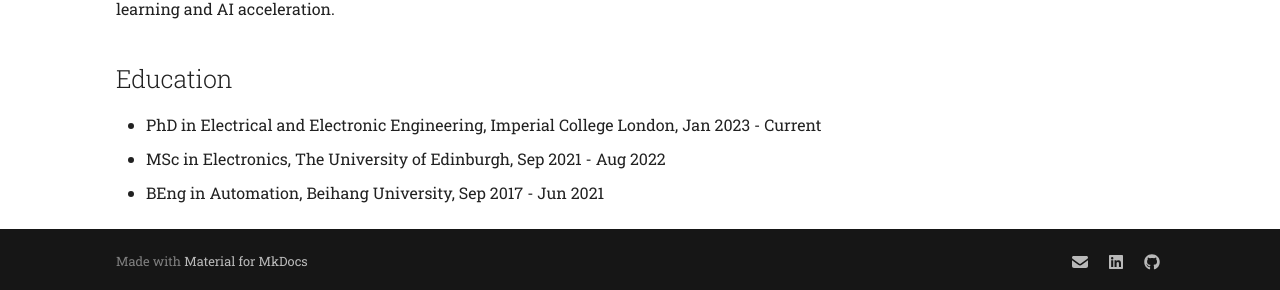
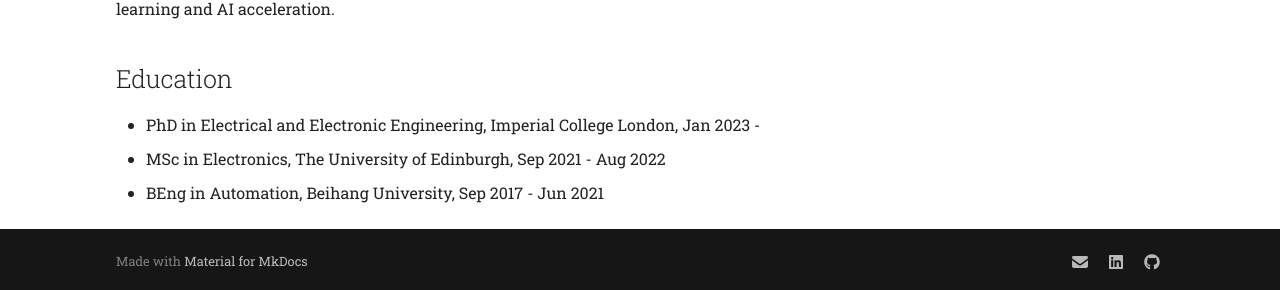
Before and after one commit to ChengZhang-98/blog, an MkDocs documentation site: the page built from docs/index.md, in a window 1280 px wide and 1023 px high. Shown: the part 730-1020 px from the top of the window. Built offline with MkDocs 1.6.1 and Material for MkDocs 9.7.7, drawn with Linux system fonts in a browser that asks for light colours.

Commit message:
PhD graduation time removed

```diff
--- a/docs/index.md
+++ b/docs/index.md
@@ -26,6 +26,6 @@ I am Cheng Zhang, a first-year PhD student at the [Department of Electrical and
 
 ## Education
 
-- PhD in Electrical and Electronic Engineering, Imperial College London, Jan 2023 - Current
+- PhD in Electrical and Electronic Engineering, Imperial College London, Jan 2023 -
 - MSc in Electronics, The University of Edinburgh, Sep 2021 - Aug 2022
 - BEng in Automation, Beihang University, Sep 2017 - Jun 2021
```
